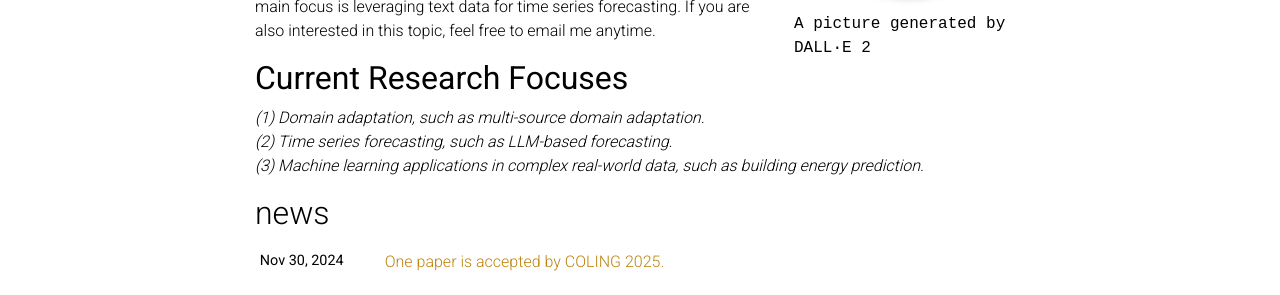
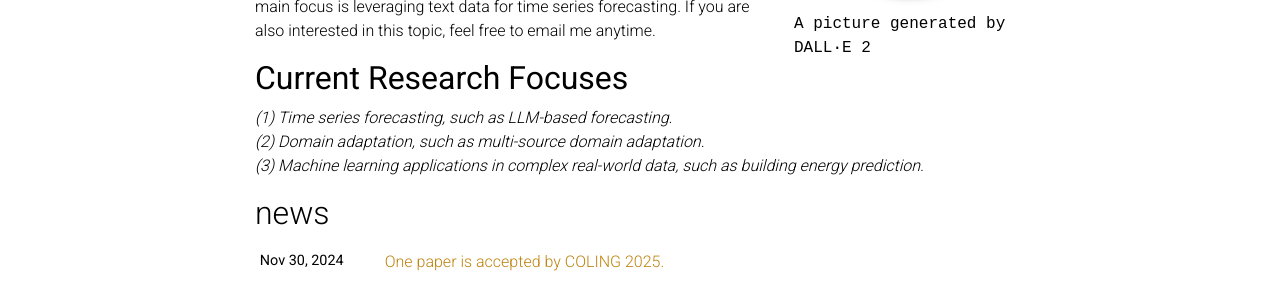
Before and after one commit to ShiqiaoZhou/ShiqiaoZhou.github.io, a Jekyll site: the page built from _pages/about.md, in a window 1280 px wide and 989 px high. Shown: the part 437-732 px from the top of the window. Built offline with Jekyll 4.4.1, drawn with Linux system fonts in a browser that asks for light colours; full-size pictures stand in for the smaller copies a plugin makes; comment, search, counter and statistics services are not loaded; a style sheet for code colours, icons or effects is not loaded.

```diff
--- a/_pages/about.md
+++ b/_pages/about.md
@@ -29,8 +29,8 @@ I am passionate about a wide range of topics in CS, including time series foreca
 
 
 <h2 style="font-weight: bolder">Current Research Focuses</h2>
-<i>(1) Domain adaptation, such as multi-source domain adaptation.</i><br>
-<i>(2) Time series forecasting, such as LLM-based forecasting.</i><br>
+<i>(1) Time series forecasting, such as LLM-based forecasting.</i><br>
+<i>(2) Domain adaptation, such as multi-source domain adaptation.</i><br>
 <i>(3) Machine learning applications in complex real-world data, such as building energy prediction.</i>
 
 
```
